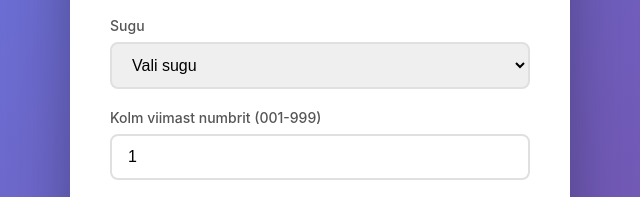
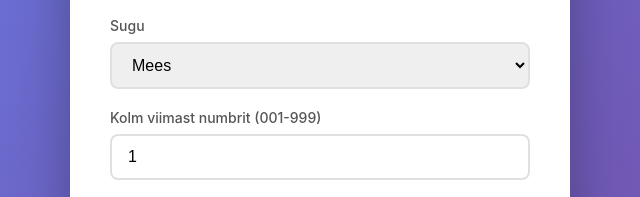
Before and after one commit to arukarl/agne-tools, a plain HTML site: page index.html in a window 1280 px wide. Shown: the part 361-558 px from the top of the page, 320-960 px from the left. Drawn offline with Linux system fonts and the light colour scheme.

Commit message:
Remove placeholder option from gender select

```diff
--- a/index.html
+++ b/index.html
@@ -150,7 +150,6 @@
             <div class="form-group">
                 <label for="gender">Sugu</label>
                 <select id="gender" required>
-                    <option value="">Vali sugu</option>
                     <option value="male">Mees</option>
                     <option value="female">Naine</option>
                 </select>
```
